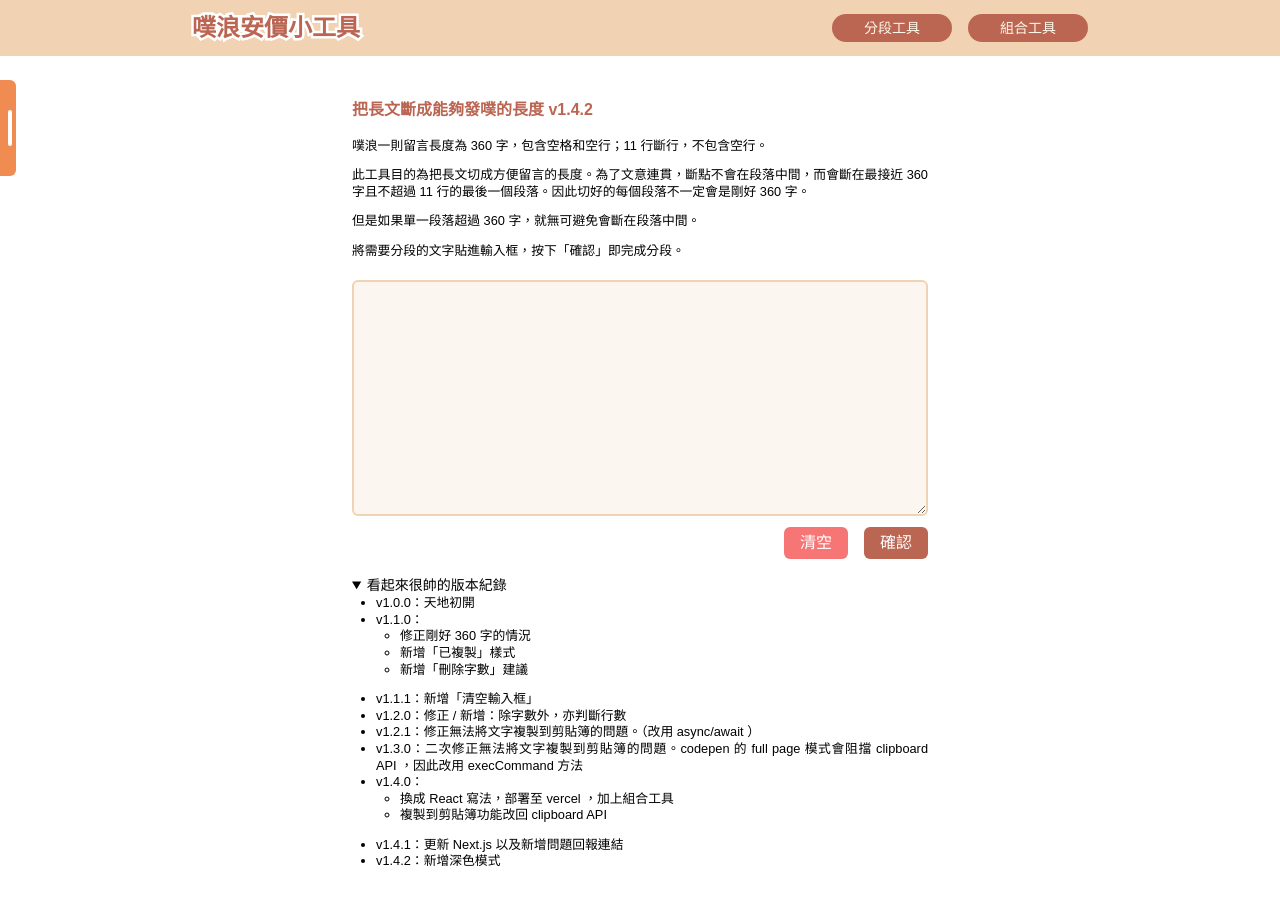
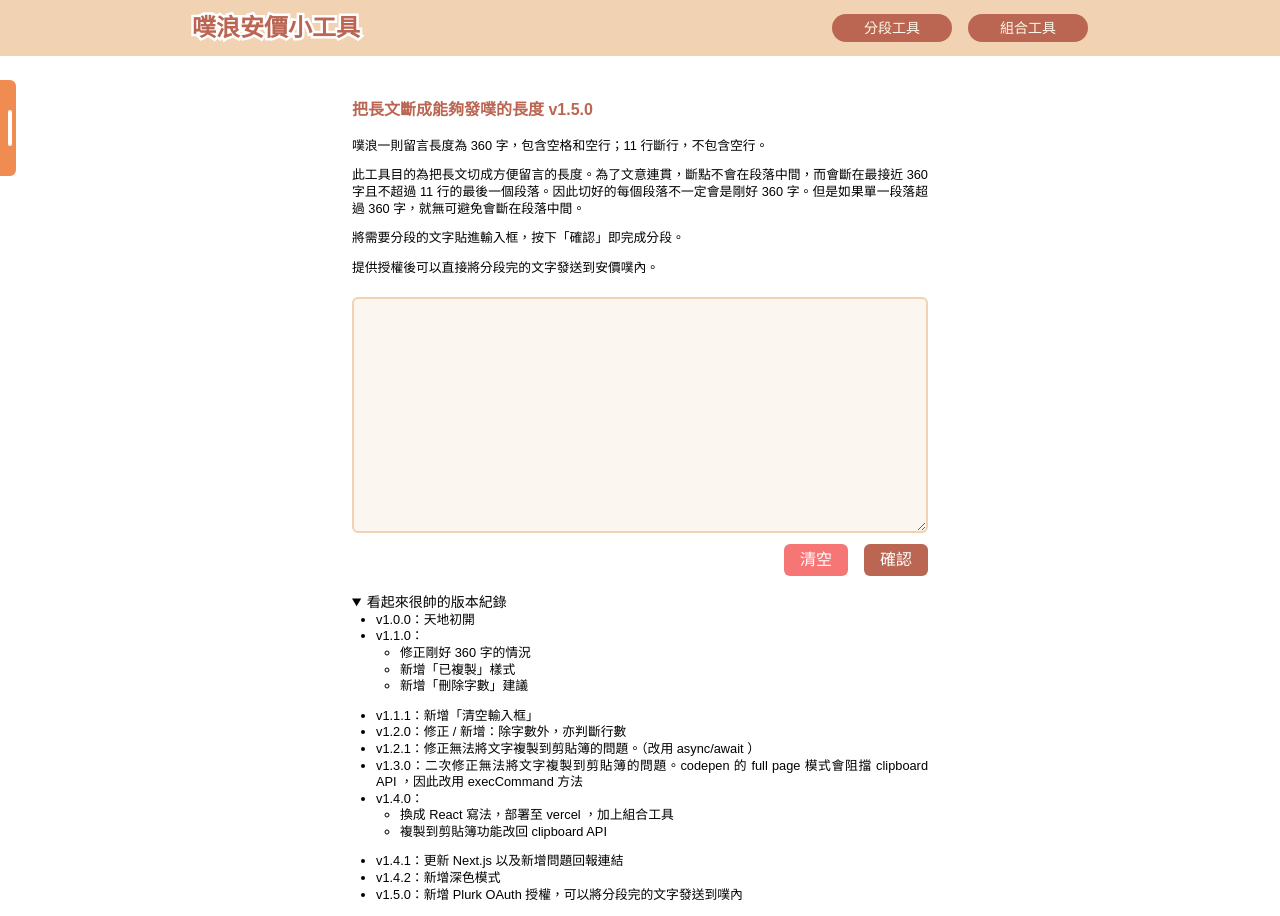
Before and after one commit to LeeYitian/plurkAnchorTools, a Next.js app: page /chunk in a window 1280 px wide. Both pictures are taken after a click on the heading "看起來很帥的版本紀錄". Before the commit the page ends 883 px from the top, so only its background shows below. Built offline with nearby package versions, Linux system fonts and the light colour scheme.

Commit message:
feat: edit VersionDetail

```diff
--- a/src/app/chunk/components/VersionDetailChunk.tsx
+++ b/src/app/chunk/components/VersionDetailChunk.tsx
@@ -28,6 +28,7 @@ export default function VersionDetailChunk() {
         </li>
         <li>v1.4.1：更新 Next.js 以及新增問題回報連結</li>
         <li>v1.4.2：新增深色模式</li>
+        <li>v1.5.0：新增 Plurk OAuth 授權，可以將分段完的文字發送到噗內</li>
       </ul>
     </details>
   );
--- a/src/app/chunk/page.tsx
+++ b/src/app/chunk/page.tsx
@@ -6,7 +6,7 @@ export default function Chunk() {
   return (
     <div className="max-w-xl px-4 xl:px-0 mx-auto mt-[calc(115px+var(--spacing)*7)] md:mt-[calc(70px+var(--spacing)*7)]">
       <h3 className="text-main mb-4 font-bold">
-        把長文斷成能夠發噗的長度 v1.4.2
+        把長文斷成能夠發噗的長度 v1.5.0
       </h3>
       <section className="dark:text-black">
         <p>
@@ -15,10 +15,10 @@ export default function Chunk() {
         <p>
           此工具目的為把長文切成方便留言的長度。為了文意連貫，斷點不會在段落中間，而會斷在最接近
           360 字且不超過 11 行的最後一個段落。因此切好的每個段落不一定會是剛好
-          360 字。
+          360 字。但是如果單一段落超過 360 字，就無可避免會斷在段落中間。
         </p>
-        <p>但是如果單一段落超過 360 字，就無可避免會斷在段落中間。</p>
         <p>將需要分段的文字貼進輸入框，按下「確認」即完成分段。</p>
+        <p>提供授權後可以直接將分段完的文字發送到安價噗內。</p>
       </section>
       <ChunkArea />
       <VersionDetailChunk />
--- a/src/app/unit/components/VersionDetailUnit.tsx
+++ b/src/app/unit/components/VersionDetailUnit.tsx
@@ -88,7 +88,7 @@ export default function VersionDetailUnit() {
           v1.4.3：修正
           <ul>
             <li>滑鼠連點兩下無法正確判斷游標位置的問題（手機版容易發生）</li>
-            <li>手機版點選文章區塊沒有必要dispatch 滾動位置</li>
+            <li>手機版點選文章區塊沒有必要 dispatch 滾動位置</li>
             <li>介面樣式調整</li>
           </ul>
         </li>
```
